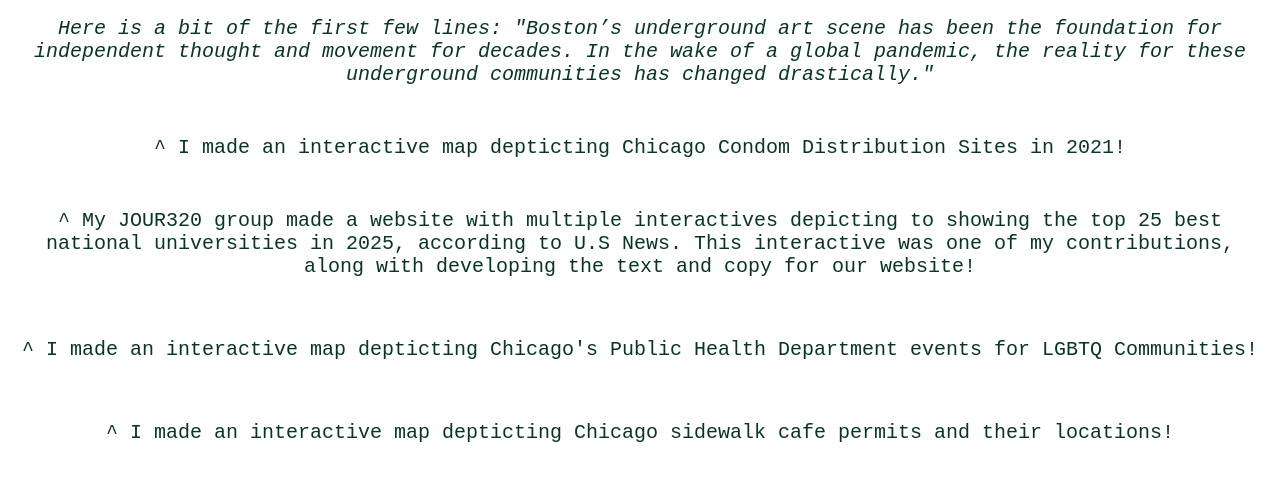
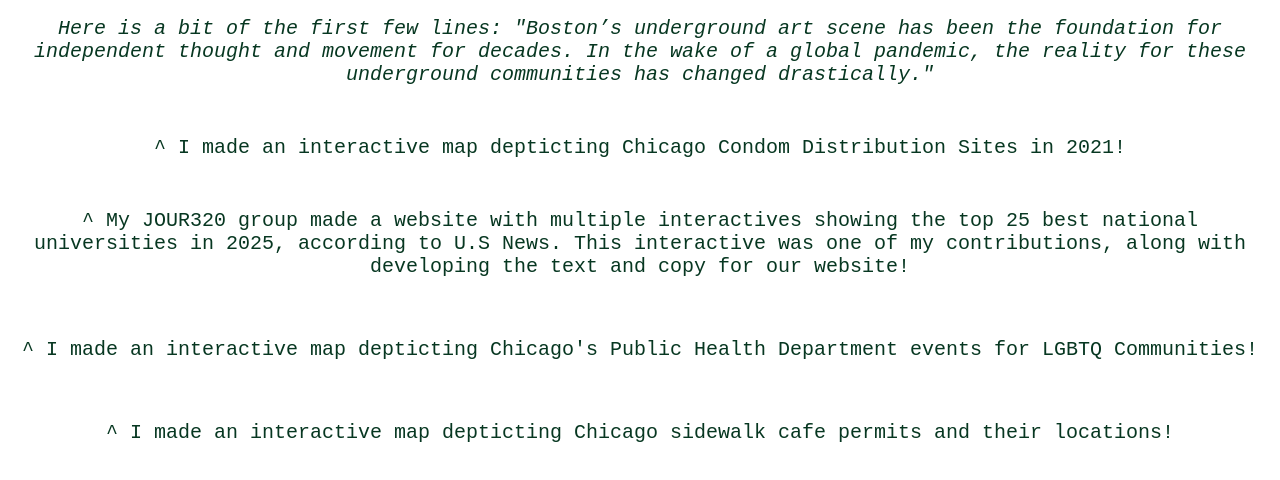
Before and after one commit to lealevine/interactives, a plain HTML site: page portfolio_tab.html in a window 1280 px wide. Shown: the part 999-1479 px from the top of the page. Drawn offline with Linux system fonts and the light colour scheme; a script that the page names is missing.

Commit message:
Update portfolio_tab.html

```diff
--- a/portfolio_tab.html
+++ b/portfolio_tab.html
@@ -79,7 +79,7 @@
 
 <div class="flex-container4">
     <div class="flourish-embed flourish-table" data-src="visualisation/20302444"><script src="https://public.flourish.studio/resources/embed.js"></script><noscript><img src="https://public.flourish.studio/visualisation/20302444/thumbnail" width="100%" alt="table visualization" /></noscript></div>
-    <p>^ My JOUR320 group made a website with multiple interactives depicting to showing the top 25 best national universities in 2025, according to U.S News. This interactive was one of my contributions, along with developing the text and copy for our website!</p>
+    <p>^ My JOUR320 group made a website with multiple interactives showing the top 25 best national universities in 2025, according to U.S News. This interactive was one of my contributions, along with developing the text and copy for our website!</p>
 </div>
 
 <div class="flex-container5">
```
